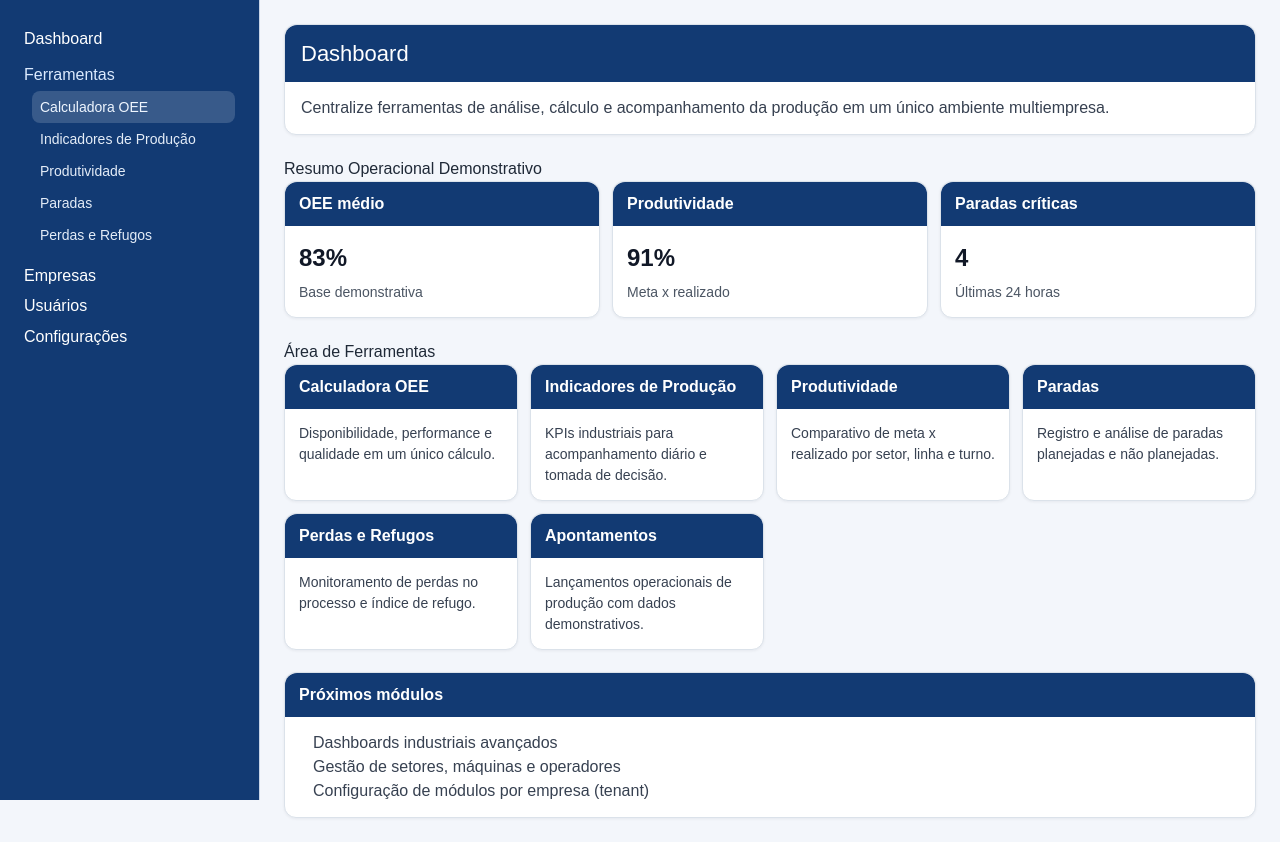
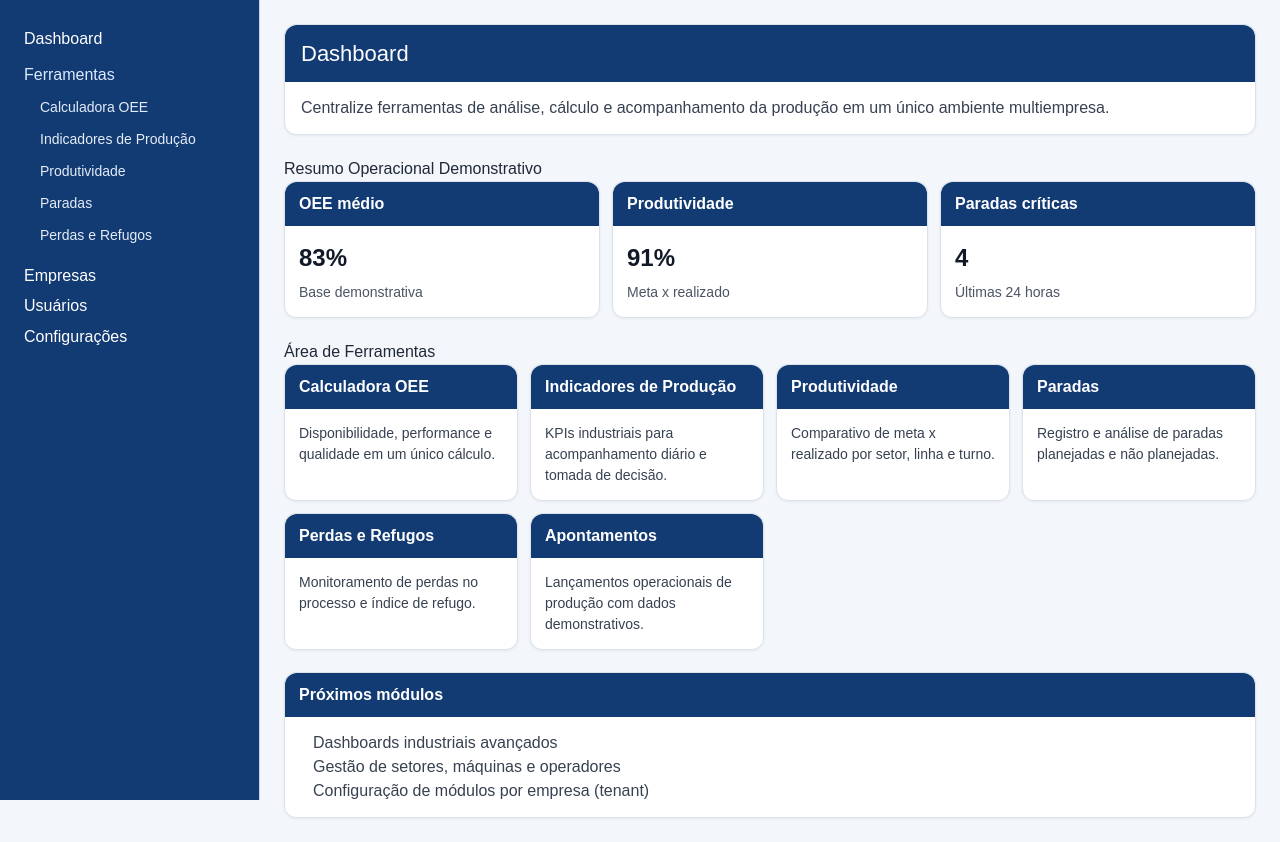
Before and after one commit to ArthurEngProduto/SIGO-Portal-de-Produ-o, a Next.js app: page / in a window 1280 px wide. Built offline with nearby package versions, Linux system fonts and the light colour scheme.

Commit message:
Ajusta visual da sidebar

```diff
--- a/components/layout/Sidebar.tsx
+++ b/components/layout/Sidebar.tsx
@@ -42,7 +42,7 @@ export default function Sidebar({ ferramentasMenu }: SidebarProps) {
                 {active ? (
                   <Link
                     href="/ferramentas/oee"
-                    style={{ ...ferramentaItemStyle, background: "rgba(255,255,255,0.16)" }}
+                    style={{ ...ferramentaItemStyle, opacity: 0.95 }}
                   >
                     {item}
                   </Link>
```
